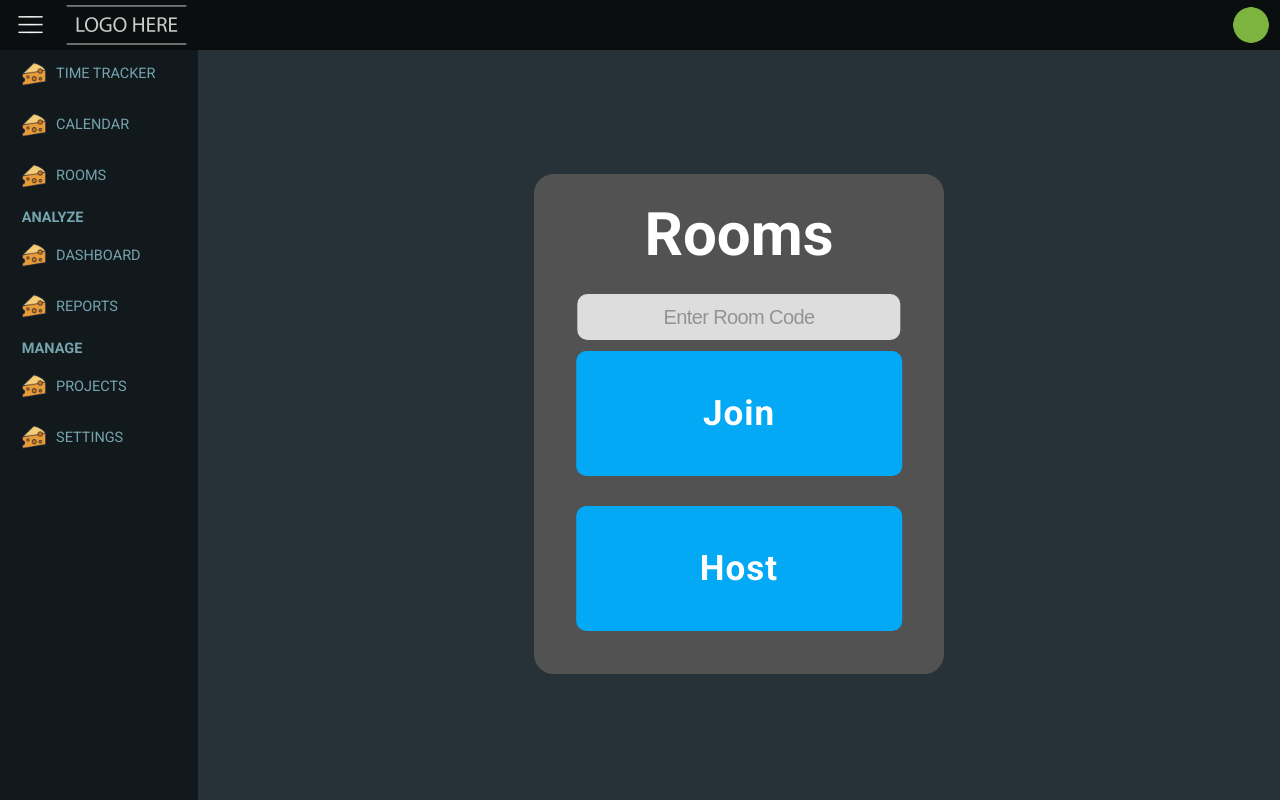
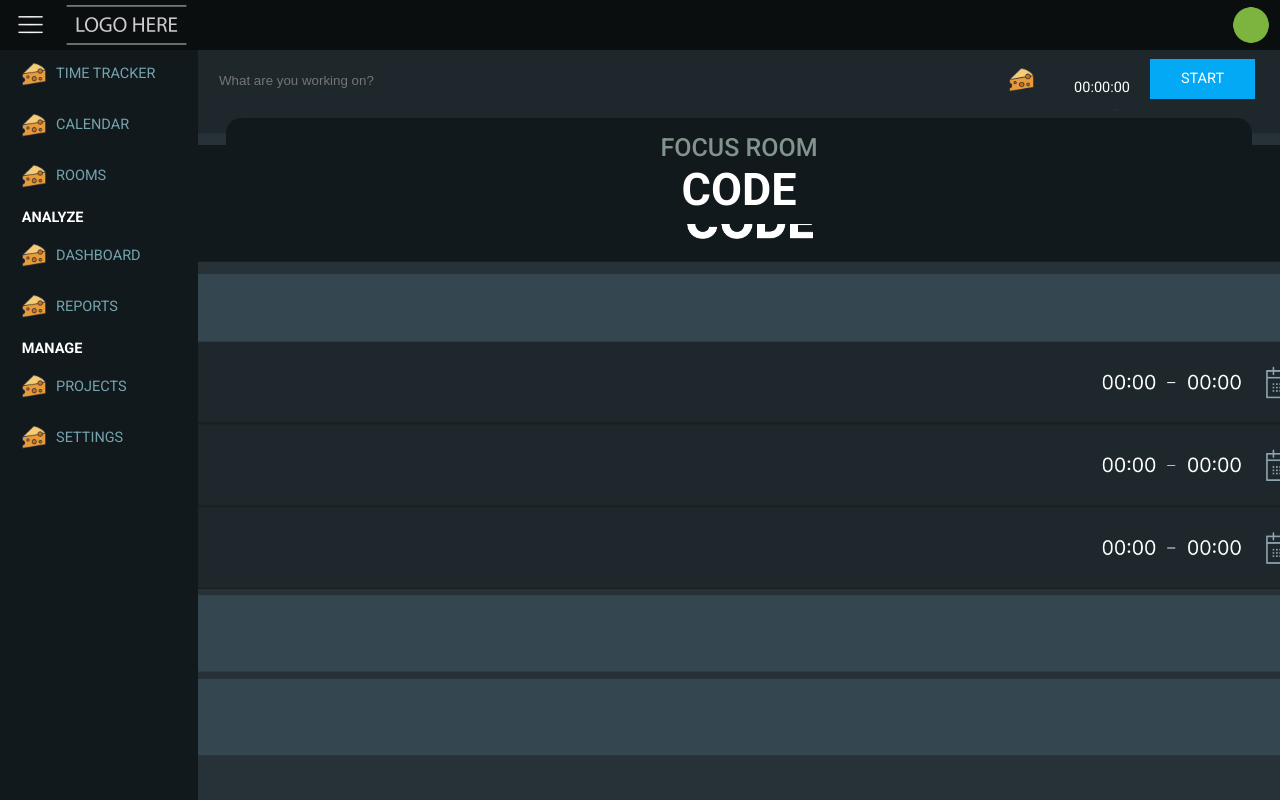
Before and after one commit to Chengming-Li/Converge, a React (Create React App) app in the folder frontend/: page /rooms in a window 1280 px wide. Built offline with nearby package versions, Linux system fonts and the light colour scheme.

Commit message:
add room banner

```diff
--- a/frontend/src/Pages/Rooms.js
+++ b/frontend/src/Pages/Rooms.js
@@ -13,7 +13,7 @@ const Rooms = () => {
     const [error, setError] = useState(null);
     const [inputValue, setInputValue] = useState("");
     const [roomCode, setRoomCode] = useState('');
-    const [room, setRoom] = useState('');
+    const [room, setRoom] = useState('CODE');
 
     const updateWindowDimensions = () => {
         setWindowWidth(document.documentElement.clientWidth);
@@ -56,7 +56,7 @@ const Rooms = () => {
     }
 
     const backgroundStyle = {
-        //backgroundImage: 'url("/JoinRooms.png")', // Specify the path to your image relative to the public directory
+        backgroundImage: 'url("/RoomUI.png")',
         backgroundSize: 'cover',
         backgroundPosition: 'center calc(50% + 10px)',
         height: '100vh',
@@ -72,6 +72,7 @@ const Rooms = () => {
             <Sidebar collapsed={collapsedMenu}/>
             {
                 room ?
+                <div>
                     <Input
                         activeInterval={activeInterval}
                         addInterval={startInterval}
@@ -80,7 +81,12 @@ const Rooms = () => {
                         addProject = {() => {console.log("Added Project")}}
                         value={inputValue}
                         setValue={setInputValue}
-                /> :
+                    />
+                    <div className="Banner" style={{width: `${windowWidth - (collapsedMenu ? 114 : 254) + "px"}`}}>
+                        <p id="Title">FOCUS ROOM</p>
+                        <p id="Code">{room}</p>
+                    </div>
+                </div> :
                 <div className='RoomsMenu' style={{
                     width: `${Math.min(windowWidth - (collapsedMenu ? 114 : 254), 370)}px`,
                     top: `${Math.max(0.53 * windowHeight, 300)}px`,
--- a/frontend/src/Styles/Rooms.css
+++ b/frontend/src/Styles/Rooms.css
@@ -8,6 +8,45 @@ button {
 button:hover {
     cursor: pointer;
 }
+p {
+    border: none;
+    font-family: 'Roboto', sans-serif;
+    color: white;
+    text-align: center;
+    font-size: 14.5px;
+}
+
+.Banner {
+    position: absolute;
+    background-color: #12191d;
+    top: 118px;
+    right: 28px;
+    opacity: 100%;
+    height: 106px;
+    border-top-left-radius: 15px;
+    border-top-right-radius: 15px;
+    border-bottom-right-radius: 15px;
+    border-bottom-left-radius: 15px;
+}
+.Banner #Title {
+    font-size: 25px;
+    font-weight: 450;
+    user-select: none;
+    position: absolute;
+    transform: translateX(-50%);
+    left: 50%;
+    top: -10px;
+    color: #82948d;
+}
+.Banner #Code {
+    font-size: 45px;
+    font-weight: 600;
+    position: absolute;
+    transform: translateX(-50%);
+    left: 50%;
+    top: 0px
+}
+
 
 .RoomsMenu {
     position: absolute;
```
Lines whose indentation alone changed are shown as unchanged.
